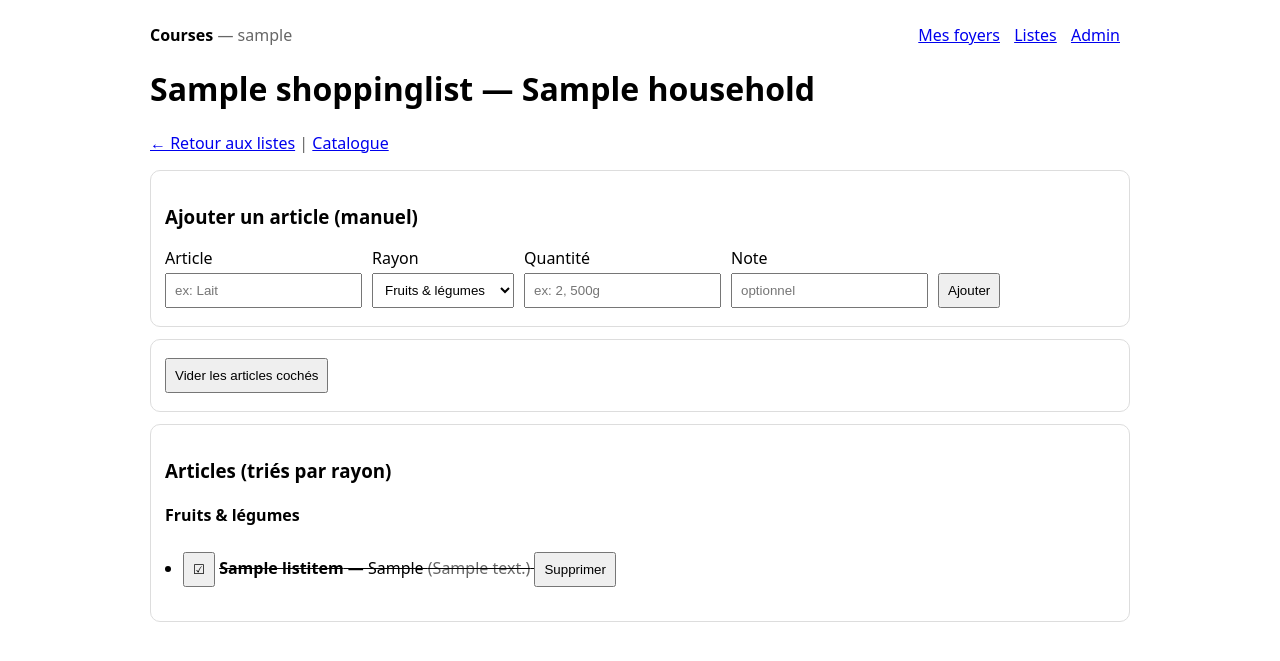
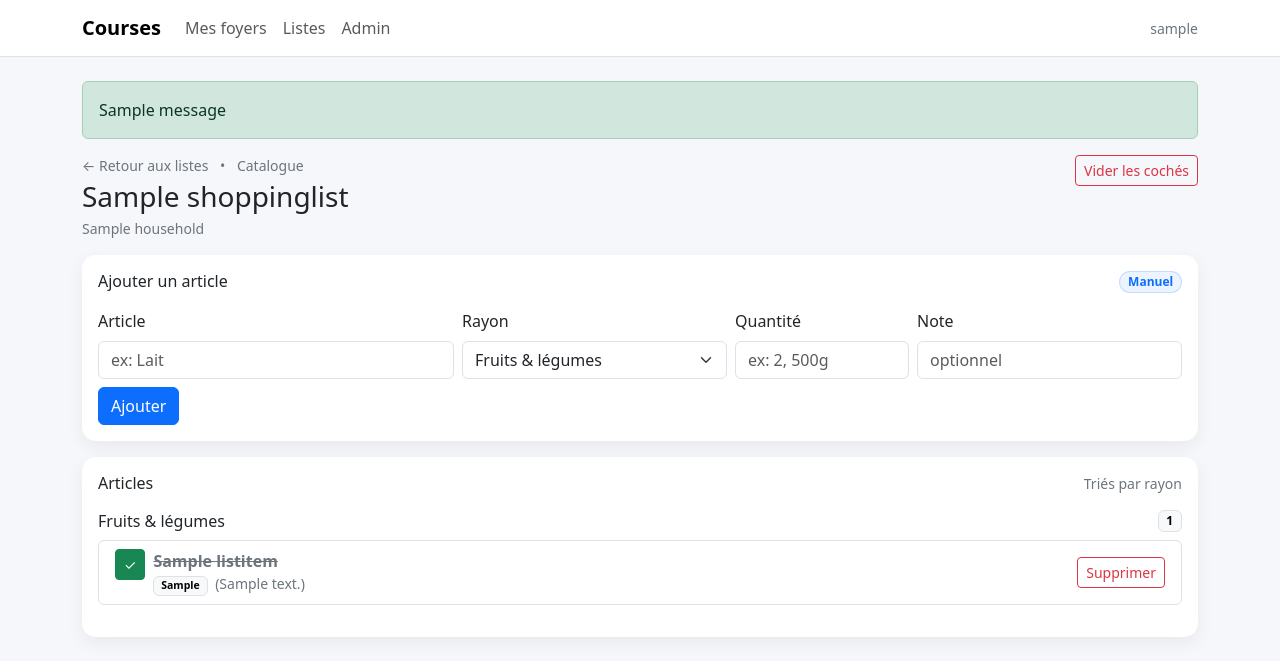
Before and after one commit to thierryb-dev/courses-app, a Django app: page /shopping-lists/1/ in a window 1280 px wide. Shown: the top 661 px of the page. Run offline with Django 5.2, Linux system fonts and the light colour scheme; a user stored in the database is signed in; tables that the repository leaves empty hold one stand-in row (values such as "Sample post"); one stand-in notice (Sample message) is shown; parts of the project's set-up code (start-up, migrations or seed data) failed here and were passed over.

Commit message:
Improve UI with Bootstrap layout and cards

```diff
--- a/core/templates/core/base.html
+++ b/core/templates/core/base.html
@@ -4,34 +4,66 @@
     <meta charset="utf-8" />
     <meta name="viewport" content="width=device-width, initial-scale=1" />
     <title>{% block title %}Courses{% endblock %}</title>
+
+    <!-- Bootstrap 5 (CDN) -->
+    <link href="https://cdn.jsdelivr.net/npm/bootstrap@5.3.3/dist/css/bootstrap.min.css" rel="stylesheet">
+
     <style>
-      body { font-family: system-ui, Arial, sans-serif; max-width: 980px; margin: 24px auto; padding: 0 12px; }
-      header { display:flex; justify-content:space-between; align-items:center; gap:12px; margin-bottom: 18px; }
-      nav a { margin-right: 10px; }
-      .card { border:1px solid #ddd; border-radius:10px; padding:14px; margin: 12px 0; }
-      .muted { color:#666; }
-      input, select, button { padding: 8px; margin: 4px 0; }
-      button { cursor: pointer; }
-      ul { padding-left: 18px; }
-      .row { display:flex; gap:10px; flex-wrap: wrap; align-items: end; }
-      .badge { display:inline-block; padding:2px 8px; border:1px solid #ddd; border-radius:999px; font-size: 12px; }
-      .danger { border-color:#f2b8b5; }
+      body { background: #f6f7fb; }
+      .app-card { border: 0; border-radius: 14px; box-shadow: 0 6px 18px rgba(0,0,0,.06); }
+      .app-muted { color: #6c757d; }
+      .badge-soft { background: rgba(13,110,253,.08); color: #0d6efd; border: 1px solid rgba(13,110,253,.18); }
     </style>
+
+    {% block extra_head %}{% endblock %}
   </head>
 
   <body>
-    <header>
-      <div>
-        <strong>Courses</strong>
-        <span class="muted">— {{ request.user.username }}</span>
+    <nav class="navbar navbar-expand-lg bg-white border-bottom">
+      <div class="container">
+        <a class="navbar-brand fw-semibold" href="{% url 'my_households' %}">Courses</a>
+
+        <button class="navbar-toggler" type="button" data-bs-toggle="collapse" data-bs-target="#topnav" aria-controls="topnav" aria-expanded="false" aria-label="Menu">
+          <span class="navbar-toggler-icon"></span>
+        </button>
+
+        <div class="collapse navbar-collapse" id="topnav">
+          <ul class="navbar-nav me-auto mb-2 mb-lg-0">
+            <li class="nav-item">
+              <a class="nav-link" href="{% url 'my_households' %}">Mes foyers</a>
+            </li>
+            <li class="nav-item">
+              <a class="nav-link" href="{% url 'shopping_lists' %}">Listes</a>
+            </li>
+            <li class="nav-item">
+              <a class="nav-link" href="/admin/">Admin</a>
+            </li>
+          </ul>
+
+          <div class="d-flex align-items-center gap-2">
+            <span class="small text-secondary">
+              {{ request.user.username }}
+            </span>
+          </div>
+        </div>
       </div>
-      <nav>
-        <a href="{% url 'my_households' %}">Mes foyers</a>
-        <a href="{% url 'shopping_lists' %}">Listes</a>
-        <a href="/admin/">Admin</a>
-      </nav>
-    </header>
+    </nav>
 
-    {% block content %}{% endblock %}
+    <main class="container my-4">
+      {% if messages %}
+        <div class="mb-3">
+          {% for message in messages %}
+            <div class="alert alert-{{ message.tags|default:'info' }} mb-2" role="alert">
+              {{ message }}
+            </div>
+          {% endfor %}
+        </div>
+      {% endif %}
+
+      {% block content %}{% endblock %}
+    </main>
+
+    <script src="https://cdn.jsdelivr.net/npm/bootstrap@5.3.3/dist/js/bootstrap.bundle.min.js"></script>
+    {% block extra_js %}{% endblock %}
   </body>
 </html>
--- a/core/templates/core/shopping_list_detail.html
+++ b/core/templates/core/shopping_list_detail.html
@@ -2,83 +2,147 @@
 {% block title %}{{ shopping_list.name }}{% endblock %}
 
 {% block content %}
-  <h1>{{ shopping_list.name }} — {{ shopping_list.household.name }}</h1>
+  <!-- Header -->
+  <div class="d-flex flex-wrap align-items-start justify-content-between gap-2 mb-3">
+    <div>
+      <div class="small text-secondary mb-1">
+        <a class="link-secondary text-decoration-none"
+           href="{% url 'shopping_lists' %}?household={{ shopping_list.household.id }}">← Retour aux listes</a>
+        <span class="mx-2">•</span>
+        <a class="link-secondary text-decoration-none"
+           href="{% url 'reference_list' shopping_list.household.id %}">Catalogue</a>
+      </div>
+      <h1 class="h3 mb-1">{{ shopping_list.name }}</h1>
+      <div class="text-secondary small">{{ shopping_list.household.name }}</div>
+    </div>
 
-  <p>
-    <a href="{% url 'shopping_lists' %}?household={{ shopping_list.household.id }}">← Retour aux listes</a>
-    <span class="muted">|</span>
-    <a href="{% url 'reference_list' shopping_list.household.id %}">Catalogue</a>
-  </p>
+    <div class="d-flex flex-wrap gap-2">
+      <form method="post" action="{% url 'clear_checked_items' shopping_list.id %}">
+        {% csrf_token %}
+        <button type="submit" class="btn btn-outline-danger btn-sm">
+          Vider les cochés
+        </button>
+      </form>
+    </div>
+  </div>
 
-  <div class="card">
-    <h3>Ajouter un article (manuel)</h3>
+  <div class="row g-3">
+    <!-- Ajouter un article -->
+    <div class="col-12">
+      <div class="card app-card">
+        <div class="card-body">
+          <div class="d-flex align-items-center justify-content-between mb-3">
+            <h2 class="h6 mb-0">Ajouter un article</h2>
+            <span class="badge rounded-pill badge-soft">Manuel</span>
+          </div>
+
           <form method="post" action="{% url 'add_list_item' shopping_list.id %}">
             {% csrf_token %}
-      <div class="row">
-        <div>
-          <label>Article</label><br />
-          <input name="name" placeholder="ex: Lait" required />
+
+            <div class="row g-2 align-items-end">
+              <div class="col-12 col-md-4">
+                <label class="form-label">Article</label>
+                <input class="form-control" name="name" placeholder="ex: Lait" required />
               </div>
-        <div>
-          <label>Rayon</label><br />
-          <select name="aisle">
+
+              <div class="col-12 col-md-3">
+                <label class="form-label">Rayon</label>
+                <select class="form-select" name="aisle">
                   {% for val, label in aisle_choices %}
                     <option value="{{ val }}">{{ label }}</option>
                   {% endfor %}
                 </select>
               </div>
-        <div>
-          <label>Quantité</label><br />
-          <input name="quantity" placeholder="ex: 2, 500g" />
+
+              <div class="col-12 col-md-2">
+                <label class="form-label">Quantité</label>
+                <input class="form-control" name="quantity" placeholder="ex: 2, 500g" />
               </div>
-        <div>
-          <label>Note</label><br />
-          <input name="note" placeholder="optionnel" />
+
+              <div class="col-12 col-md-3">
+                <label class="form-label">Note</label>
+                <input class="form-control" name="note" placeholder="optionnel" />
               </div>
-        <div>
-          <button type="submit">Ajouter</button>
+
+              <div class="col-12">
+                <button type="submit" class="btn btn-primary">
+                  Ajouter
+                </button>
               </div>
             </div>
           </form>
+
+        </div>
+      </div>
     </div>
 
-  <div class="card">
-    <form method="post" action="{% url 'clear_checked_items' shopping_list.id %}">
-      {% csrf_token %}
-      <button type="submit">Vider les articles cochés</button>
-    </form>
+    <!-- Articles -->
+    <div class="col-12">
+      <div class="card app-card">
+        <div class="card-body">
+          <div class="d-flex flex-wrap align-items-center justify-content-between gap-2 mb-3">
+            <h2 class="h6 mb-0">Articles</h2>
+            <span class="text-secondary small">Triés par rayon</span>
           </div>
-
-  <div class="card">
-    <h3>Articles (triés par rayon)</h3>
 
           {% regroup items by get_aisle_display as groups %}
 
           {% for g in groups %}
-      <h4>{{ g.grouper }}</h4>
-      <ul>
+            <div class="mb-3">
+              <div class="d-flex align-items-center justify-content-between mb-2">
+                <h3 class="h6 mb-0">{{ g.grouper }}</h3>
+                <span class="badge text-bg-light border">{{ g.list|length }}</span>
+              </div>
+
+              <div class="list-group">
                 {% for item in g.list %}
-          <li>
-            <form style="display:inline" method="post" action="{% url 'toggle_list_item' item.id %}">
+                  <div class="list-group-item d-flex flex-wrap align-items-center justify-content-between gap-2">
+                    <div class="d-flex align-items-start gap-2">
+                      <!-- Toggle -->
+                      <form method="post" action="{% url 'toggle_list_item' item.id %}">
                         {% csrf_token %}
-              <button type="submit">{% if item.is_checked %}☑{% else %}☐{% endif %}</button>
+                        <button type="submit"
+                                class="btn btn-sm {% if item.is_checked %}btn-success{% else %}btn-outline-secondary{% endif %}"
+                                title="Cocher / décocher">
+                          {% if item.is_checked %}✓{% else %}◻{% endif %}
+                        </button>
                       </form>
 
-            {% if item.is_checked %}<s>{% endif %}
-              <strong>{{ item.name }}</strong>
-              {% if item.quantity %} — {{ item.quantity }}{% endif %}
-              {% if item.note %} <span class="muted">({{ item.note }})</span>{% endif %}
-            {% if item.is_checked %}</s>{% endif %}
+                      <!-- Texte -->
+                      <div>
+                        <div class="fw-semibold {% if item.is_checked %}text-decoration-line-through text-secondary{% endif %}">
+                          {{ item.name }}
+                        </div>
 
-            <form style="display:inline" method="post" action="{% url 'delete_list_item' item.id %}">
+                        <div class="small text-secondary">
+                          {% if item.quantity %}
+                            <span class="badge text-bg-light border me-1">{{ item.quantity }}</span>
+                          {% endif %}
+                          {% if item.note %}
+                            <span class="text-secondary">({{ item.note }})</span>
+                          {% endif %}
+                        </div>
+                      </div>
+                    </div>
+
+                    <!-- Actions -->
+                    <div class="d-flex gap-2">
+                      <form method="post" action="{% url 'delete_list_item' item.id %}">
                         {% csrf_token %}
-              <button type="submit">Supprimer</button>
+                        <button type="submit" class="btn btn-sm btn-outline-danger">
+                          Supprimer
+                        </button>
                       </form>
-          </li>
-        {% endfor %}
-      </ul>
-    {% empty %}
-      <p>Rien dans cette liste.</p>
+                    </div>
+                  </div>
                 {% endfor %}
               </div>
+            </div>
+          {% empty %}
+            <div class="text-secondary">Rien dans cette liste.</div>
+          {% endfor %}
+        </div>
+      </div>
+    </div>
+  </div>
 {% endblock %}
```
Also changed, not shown: core/templates/core/shopping_lists.html (+24 -29 lines). Lines whose indentation alone changed are shown as unchanged.
